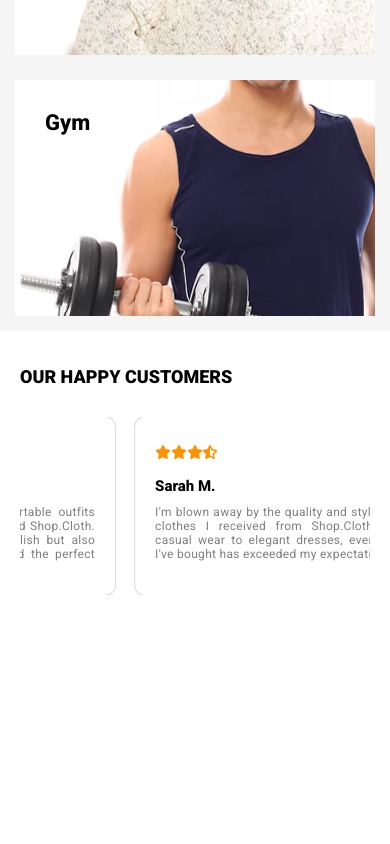
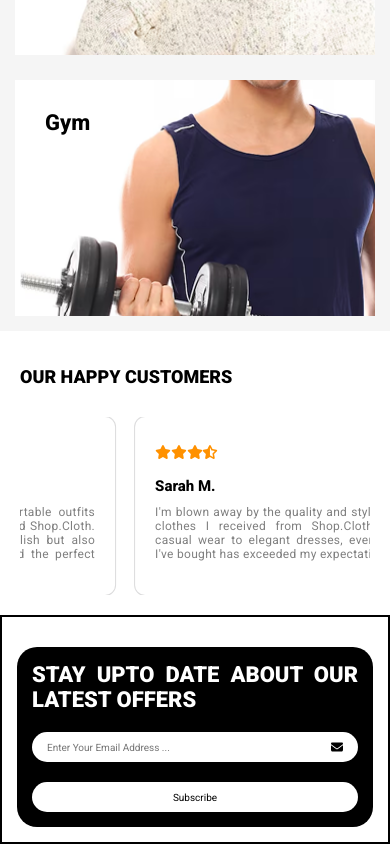
Before and after one commit to Blessen25/clothappcstm, a React (Create React App) app in the folder frontend/clothapp/: page / in a window 390 px wide. Shown: the part 5558-6402 px from the top of the page. Before the commit the page ends 6173 px from the top, so only its background shows below. Built offline with nearby package versions, Linux system fonts and the light colour scheme.

Commit message:
Commit Changes

```diff
--- a/frontend/clothapp/src/App.tsx
+++ b/frontend/clothapp/src/App.tsx
@@ -4,6 +4,7 @@ import { BrowserRouter as Router, Routes, Route } from "react-router-dom";
 import Home from './screens/home/home.tsx';
 import Header from './components/header/header.tsx';
 import Homefrontband from './components/headerbandsale.tsx';
+import { Footer } from './components/footer/footer.tsx';
 
 const App = () =>{
   return(
@@ -15,6 +16,7 @@ const App = () =>{
             <Homefrontband/>
             <Header/>
             <Home/>
+            <Footer />
           </>
         }/>
         </Routes>
--- /dev/null
+++ b/frontend/clothapp/src/components/footer/footer.css
@@ -0,0 +1,178 @@
+.footerparentdiv{
+    border: 2px solid black;
+    width: 100%;
+    padding: 20px 40px;
+}
+
+.stayuptodatediv{
+    width: 100%;
+    height: 230px;
+    background-color: black;
+    border-radius: 20px;
+    margin-top: 40px;
+    padding: 40px;
+    display: flex;
+    justify-content: space-between;
+}
+
+.staytextdiv{
+    width: 610px;
+    display: flex;
+    align-items: center;
+}
+.stayemailandsubmitdiv{
+    width: 30%;
+    display: flex;
+    flex-direction: column;
+    gap: 20px;
+    padding: 20px;
+    align-items: center;
+}
+.stayemaildiv{
+    width: 100%;
+    position: relative;
+}
+.envelopeicon{
+    color: black;
+    position: absolute;
+    right: 15px;
+    top: 12px;
+}
+
+.staytextdiv h1{
+    color: white;
+    font-size: 50px;
+    font-weight: 900;
+    text-align: justify;
+    width: 600px;
+}
+
+.stayemailinput{
+    width: 100%;
+    height: 40px;
+    padding: 20px;
+    padding-right: 48px;
+    outline: none;
+    border-radius: 50px;
+    border: none;
+    background-color: white;
+}
+
+.staysubmitbutton{
+    width: 100%;
+    height: 40px;
+    border-radius: 50px;
+    border: none;
+    outline: none;
+    font-size: 16px;
+    background-color: white;
+    transition: all .7s;
+}
+.staysubmitbutton:hover{
+    background-color: #6b6b6b;
+    box-shadow: inset 0px 70px 0px 0px #6b6b6b;
+    color: white;
+}
+
+
+@media screen and (max-width: 1199px) {
+    .staytextdiv{
+        width: 490px;
+    }
+
+    .staytextdiv h1{
+        font-size: 40px;
+    }
+
+    .stayemailandsubmitdiv{
+        width: 34%;
+    }
+}
+
+@media screen and (max-width: 991px) {
+    .staytextdiv{
+        width: 360px;
+    }
+
+    .staytextdiv h1{
+        font-size: 30px;
+    }
+
+    .stayemailandsubmitdiv{
+        width: 40%;
+    }
+}
+
+
+@media screen and (max-width: 767px) {
+    .footerparentdiv{
+        padding: 20px;
+    }
+
+    .staytextdiv{
+        width: 100%;
+    }
+    .stayuptodatediv{
+        height: 100%;
+    }
+    .stayuptodatediv{
+        flex-wrap: wrap;
+        gap: 10px;
+    }
+
+    .stayemailandsubmitdiv{
+        width: 100%;
+        padding: 0px;
+        margin-top: 20px;
+    }
+
+    .staytextdiv h1{
+        font-size: 38px;
+    }
+
+    .staysubmitbutton{
+        font-size: 12px;
+    }
+
+}
+
+
+@media screen and (max-width: 575px) {
+    .footerparentdiv{
+        padding: 15px;
+    }
+
+    .stayuptodatediv{
+        margin-top: 15px;
+        padding: 15px;
+    }
+
+    .staytextdiv h1{
+        font-size: 22px;
+    }
+
+    .staysubmitbutton{
+        font-size: 10px;
+        height: 30px;
+    }
+
+    .stayemailinput{
+        height: 30px;
+        font-size: 12px;
+        padding: 15px;
+    }
+
+    .stayemailinput::placeholder{
+        font-size: 10px;
+    }
+
+    .envelopeicon{
+        font-size: 12px;
+        top: 9px;
+    }
+
+    .stayemailandsubmitdiv{
+        margin-top: 10px;
+    }
+
+}
--- /dev/null
+++ b/frontend/clothapp/src/components/footer/footer.tsx
@@ -0,0 +1,31 @@
+import React, { useState } from "react";
+import './footer.css';
+import { FontAwesomeIcon } from "@fortawesome/react-fontawesome";
+import { faEnvelope } from "@fortawesome/free-solid-svg-icons";
+
+export const Footer = () => {
+    const [inputform, setInputForm] = useState("");
+    const handleSubmit = (e: React.FormEvent) => {
+        e.preventDefault();
+        console.log("Submit Value", inputform);
+    }
+    return(
+        <>
+            <div className="footerparentdiv">
+                <div className="stayuptodatediv">
+                    <div className="staytextdiv">
+                        <h1>STAY UPTO DATE ABOUT OUR LATEST OFFERS</h1>
+                    </div>
+                    <form action="#" onSubmit={handleSubmit} className="stayemailandsubmitdiv">
+                            <div className="stayemaildiv">
+                                <input type="email" placeholder="Enter Your Email Address ..." value={inputform} onChange={(e) => setInputForm(e.target.value)} className="stayemailinput"/>
+                                <FontAwesomeIcon icon={faEnvelope} className="envelopeicon"/>
+                            </div>
+                            <button type="submit" className="staysubmitbutton" >Subscribe</button>
+                    </form>
+
+                </div>
+            </div>
+        </>
+    )
+}
--- a/frontend/clothapp/src/components/homecomp/homecomponent.tsx
+++ b/frontend/clothapp/src/components/homecomp/homecomponent.tsx
@@ -298,17 +298,13 @@ export const HappyCustomerCmntSection = () => {
 
     useEffect(()=>{
         if(sliderRef.current){
-            console.log("Slider Ref",sliderRef.current)
             let scrollAmount = 0;
-            console.log("Scroll Amount before",scrollAmount)
             const speed = .5;
 
             const scrollSlider = () => {
                 if(sliderRef.current){
                     scrollAmount -= speed;
-                    console.log("Scroll Amount after",scrollAmount)
                     sliderRef.current.style.transform = `translateX(${scrollAmount}px)`;
-                    console.log(sliderRef.current.style.transform = 'translateX(${scrollAmount}px)')
 
                 if (Math.abs(scrollAmount) >= sliderRef.current.scrollWidth / 2) {
                         scrollAmount = 0;
```
